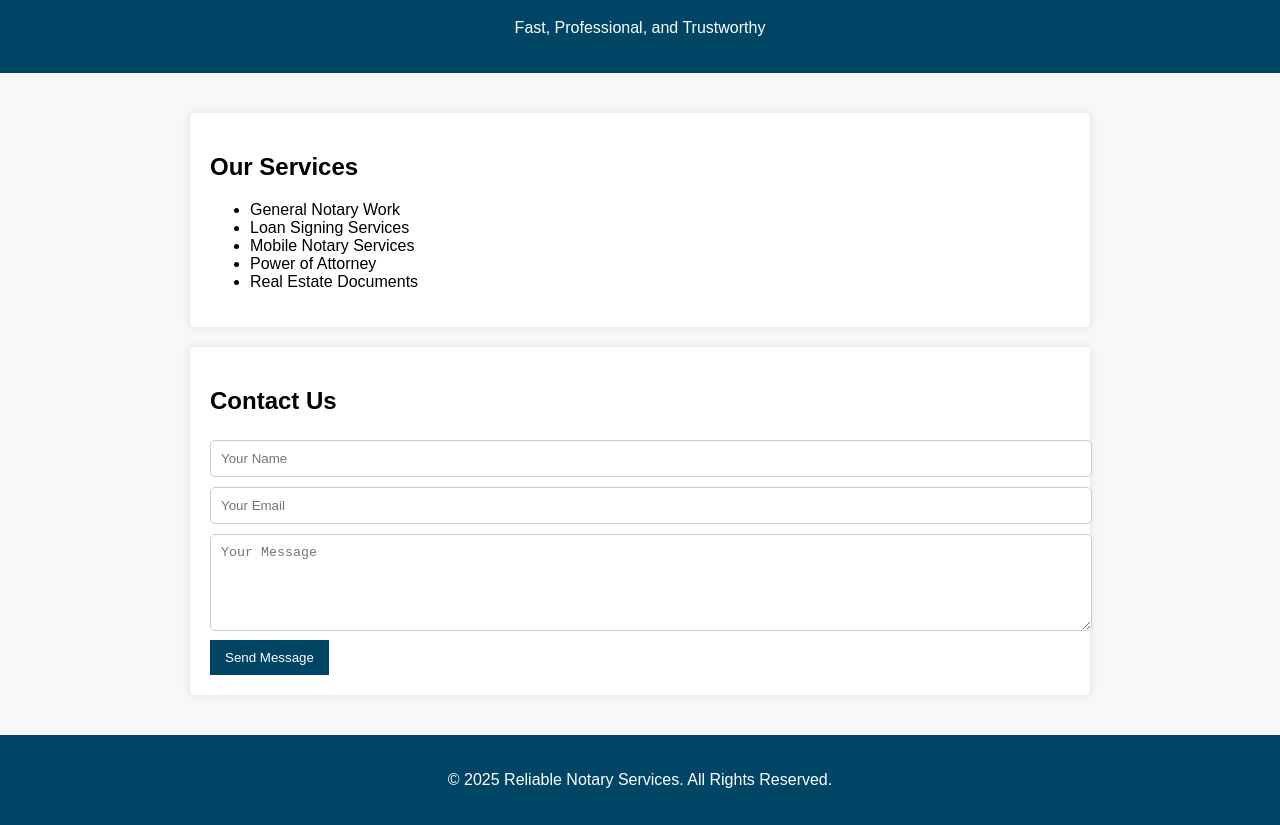
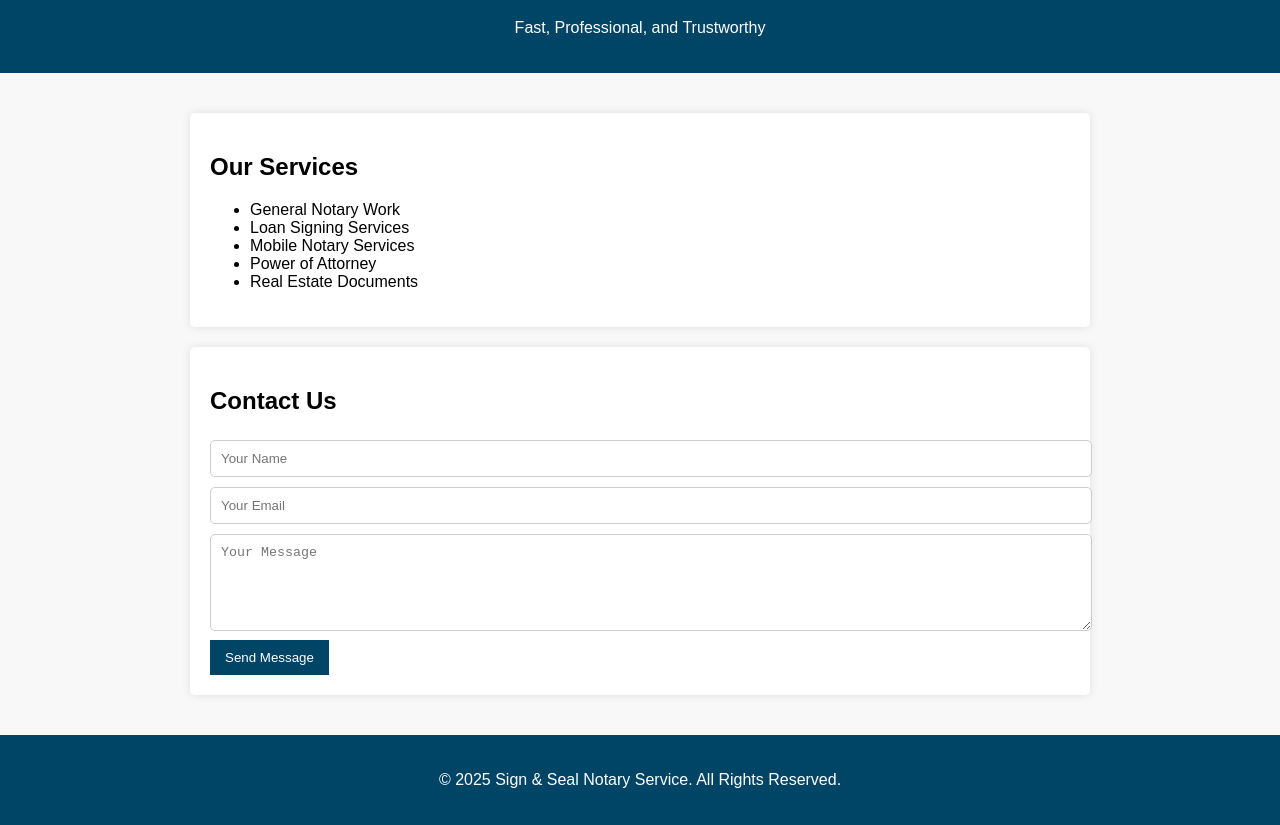
Before and after one commit to cedAang/sign-seal, a plain HTML site: page index.html in a window 1280 px wide. Shown: the part 81-906 px from the top of the page. Drawn offline with Linux system fonts and the light colour scheme.

Commit message:
Update index.html

```diff
--- a/index.html
+++ b/index.html
@@ -3,7 +3,7 @@
 <head>
     <meta charset="UTF-8">
     <meta name="viewport" content="width=device-width, initial-scale=1.0">
-    <title>Sign & Seal Notary Services</title>
+    <title>Sign & Seal Notary Service</title>
     <style>
         body {
             font-family: Arial, sans-serif;
@@ -81,7 +81,7 @@
     </div>
 
     <footer>
-        <p>&copy; 2025 Reliable Notary Services. All Rights Reserved.</p>
+        <p>&copy; 2025 Sign & Seal Notary Service. All Rights Reserved.</p>
     </footer>
 </body>
 </html>
```
